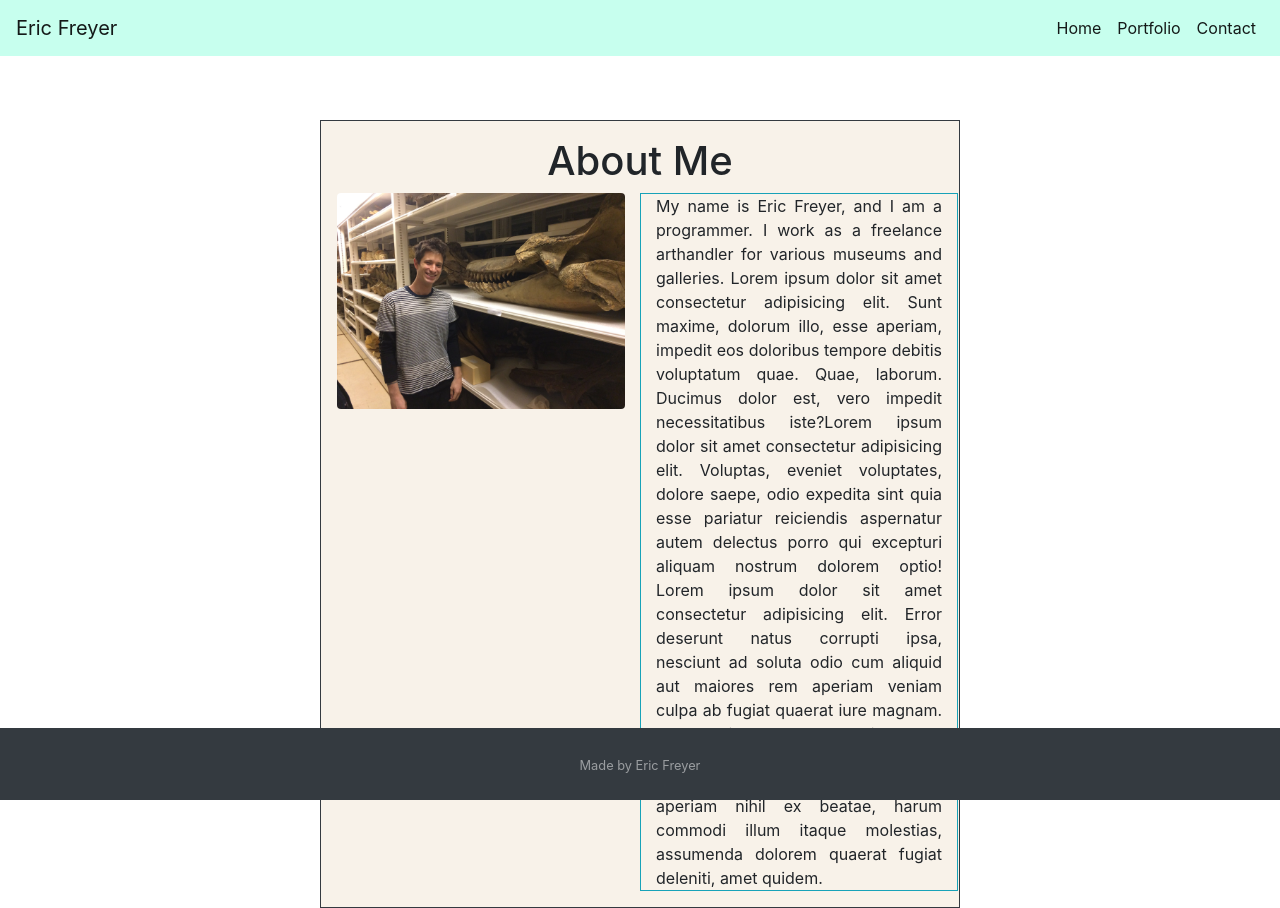
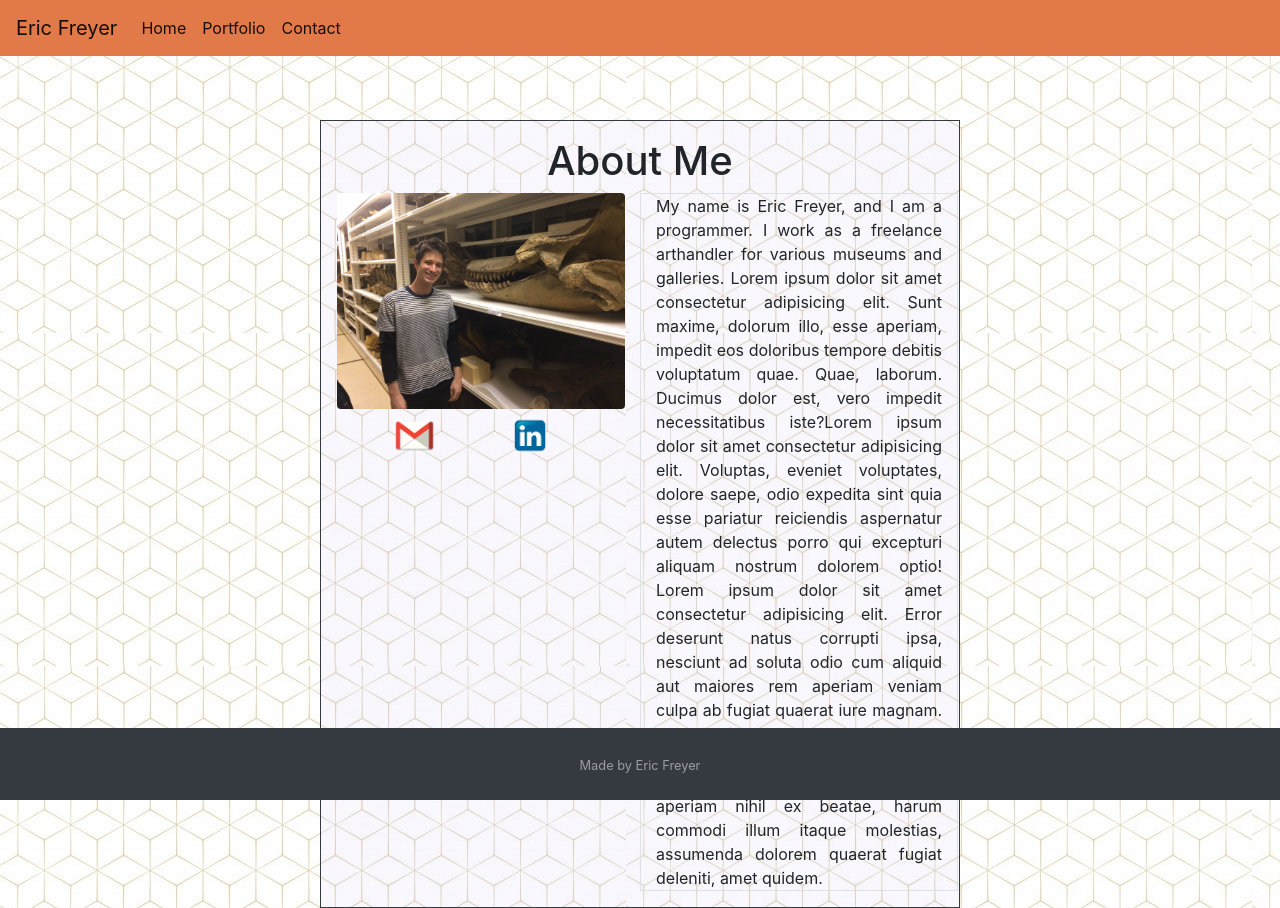
Before and after one commit to ericfreyer/HW_2, a plain HTML site: page index.html in a window 1280 px wide. Drawn offline with nearby package versions, Linux system fonts and the light colour scheme.

Commit message:
new styling

```diff
--- a/index.html
+++ b/index.html
@@ -2,18 +2,16 @@
 <html lang="en">
 <head>
     <meta charset="UTF-8">
-    <meta name="viewport" content="width=device-width, user-scalable=no">
+    <meta name="viewport" content="width=device-width, initial-scale=1.0">
     <link rel="stylesheet" href="https://cdn.jsdelivr.net/npm/bootstrap@4.5.3/dist/css/bootstrap.min.css" integrity="sha384-TX8t27EcRE3e/ihU7zmQxVncDAy5uIKz4rEkgIXeMed4M0jlfIDPvg6uqKI2xXr2" crossorigin="anonymous">
     <title>Home Page</title>
 </head>
-<body>
+<body style="background-image: url('assets/stylish-hexagonal-line-pattern-background_1017-19742.jpg');">
     <!--Nav Bar-->
-    <nav class="navbar navbar-expand-sm navbar-light" style="background-color: #c7ffee;">
-        <a class="navbar-brand" href="#">Eric Freyer</a>
+    <nav class="navbar navbar-expand-sm navbar-light" style="background-color: #e27948;">
+        <a class="navbar-brand" href="index.html">Eric Freyer</a>
         <div class="collapse navbar-collapse" id="navbarNav">
             <ul class="navbar-nav mr-auto">
-            </ul>
-            <ul class="navbar-nav">
                 <li class="nav-item active">
                     <a class="nav-link" href="index.html">Home</a>
                 <li class="nav-item active">
@@ -26,16 +24,30 @@
         </div>
     </nav>
     <!--Container-->
-    <div class="container sm border border-dark w-50 p-3" style="margin-top: 5%; background-color: rgb(248, 242, 233);">
+    <div class="container sm border border-dark w-50 p-3" style="margin-top: 5%; background-color:  rgba(211, 197, 252, 0.116);">
         <h1 style="text-align: center;">About Me</h1>
         <div class="row">
             <div class="col-sm-6 h-100 d-inline-block">
-                <!--Add a subrow for contact info below picture-->
-                <img src=assets/IMG_3760.JPG width="100%" height="100%" class="rounded float-left" alt="Eric Picture" class="img-fluid img-thumbnail" style="height: auto;"></a>
+                <img src=assets/IMG_3760.JPG width="100%" height="100%" class="rounded float-left" alt="Eric Picture" class="img-fluid img-thumbnail" style="height: auto;">
+                    <div class="row">
+                        <div class="col-sm-12 d-inline-block" style="text-align: center; padding-top: 2%; padding-left: 10%;">
+                            <ul style="list-style-type:none;">
+                                <li>
+                                    <a href="mailto: ericcfreyer@gmail.com">
+                                        <img src="assets/gmail.webp" width="18%" height="18%" class="rounded float-left" alt="Changing and Unchanging Things" class="img-fluid img-thumbnail">
+                                    </a>
+                                </li>
+                                <li>
+                                    <a href="https://www.linkedin.com/in/eric-freyer-977719168/">
+                                    <img src="assets/Linkedin_symbol_transparent.png" style= "height: 25%; width: 25%;">
+                                    </a>
+                                </li>
+                            </ul>
+                        </div>
+                    </div>
             </div>
-            <div class="col-sm-6 border border-info text-justify overflow-auto" >
+            <div class="col-sm-6 border text-justify overflow-auto" >
                 My name is Eric Freyer, and I am a programmer. I work as a freelance arthandler for various museums and galleries. Lorem ipsum dolor sit amet consectetur adipisicing elit. Sunt maxime, dolorum illo, esse aperiam, impedit eos doloribus tempore debitis voluptatum quae. Quae, laborum. Ducimus dolor est, vero impedit necessitatibus iste?Lorem ipsum dolor sit amet consectetur adipisicing elit. Voluptas, eveniet voluptates, dolore saepe, odio expedita sint quia esse pariatur reiciendis aspernatur autem delectus porro qui excepturi aliquam nostrum dolorem optio! Lorem ipsum dolor sit amet consectetur adipisicing elit. Error deserunt natus corrupti ipsa, nesciunt ad soluta odio cum aliquid aut maiores rem aperiam veniam culpa ab fugiat quaerat iure magnam. Lorem ipsum dolor sit amet consectetur, adipisicing elit. Veritatis possimus et eius nam architecto aperiam nihil ex beatae, harum commodi illum itaque molestias, assumenda dolorem quaerat fugiat deleniti, amet quidem.
-
             </div>
         </div>
     </div>
```
Also changed, not shown: contact.html (+5 -6 lines), portfolio.html (+5 -7 lines), assets/Gmail-new-logo (1).jpg (added), assets/Gmail-new-logo.jpg (added), assets/Gmail.png (added), assets/Linkedin_symbol_transparent.png (added), assets/gmail.webp (added), assets/stylish-hexagonal-line-pattern-background_1017-19742.jpg (added).
